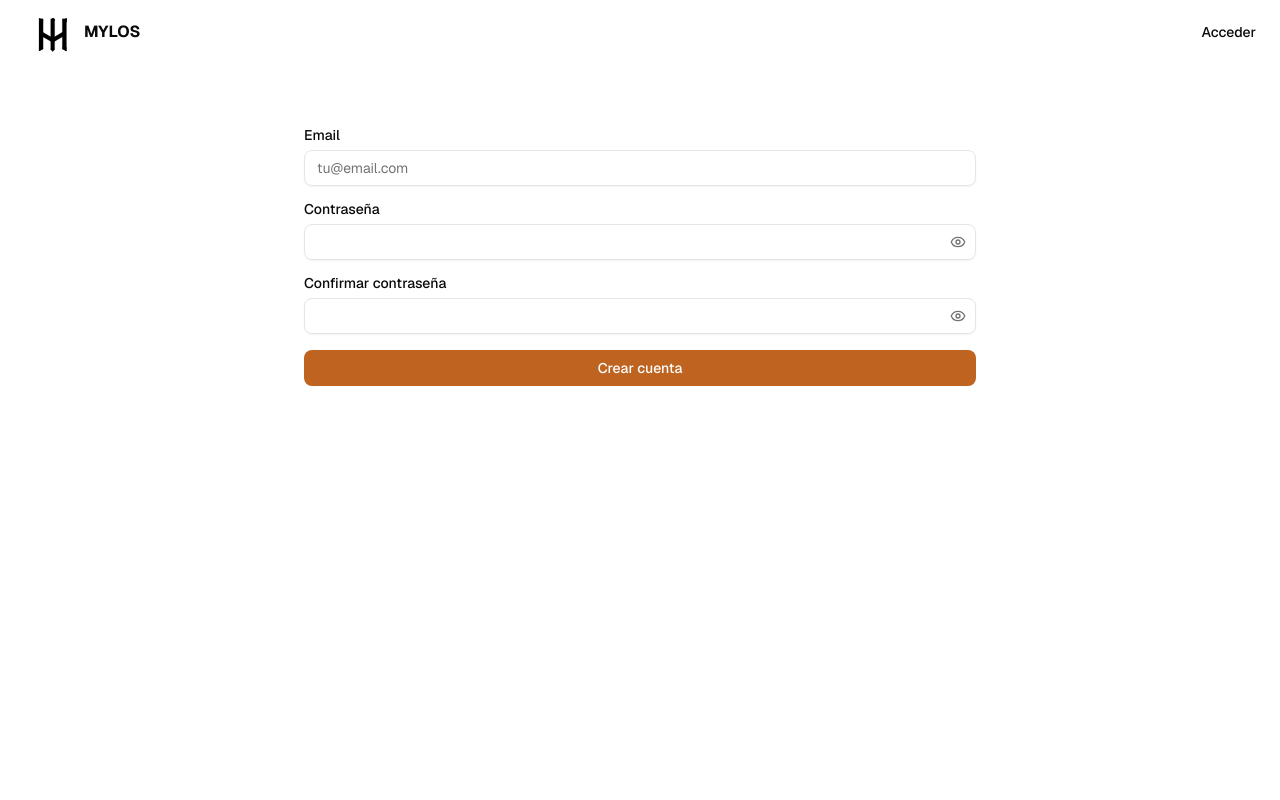
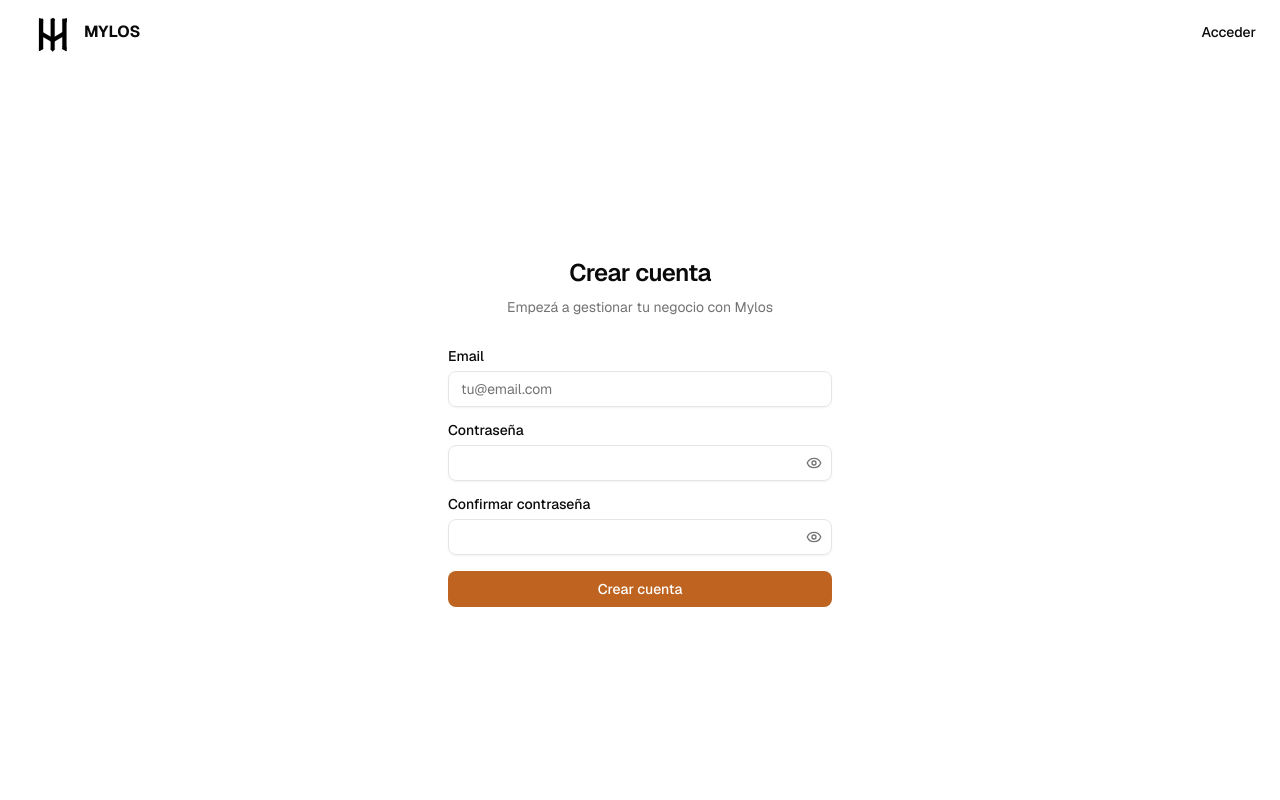
Before and after one commit to Tommydemian/mylos_landing, a Next.js app: page /register in a window 1280 px wide. Shown: the top 800 px of the page. Built offline with nearby package versions, Linux system fonts and the light colour scheme; no server answers.

Commit message:
register completed

```diff
--- a/src/app/register/page.tsx
+++ b/src/app/register/page.tsx
@@ -2,7 +2,7 @@ import { RegisterForm } from "@/components/register/register-form";
 
 export async function Register() {
 	return (
-		<section className="min-h-screen">
+		<section className="min-h-svh flex items-center justify-center px-4">
 			<RegisterForm />
 		</section>
 	);
--- a/src/components/register/register-form.tsx
+++ b/src/components/register/register-form.tsx
@@ -1,7 +1,9 @@
 "use client";
 
-import { useActionState, useState } from "react";
+import { useActionState, useState, useEffect } from "react";
+import { useRouter } from "next/navigation";
 import { Eye, EyeOff, Loader2 } from "lucide-react";
+import { toast } from "sonner";
 import { Input } from "@/components/ui/input";
 import { Button } from "@/components/ui/button";
 import { Label } from "@/components/ui/label";
@@ -16,24 +18,33 @@ export function RegisterForm() {
 	const [state, action, pending] = useActionState(registerAction, initialState);
 	const [showPassword, setShowPassword] = useState(false);
 	const [showConfirm, setShowConfirm] = useState(false);
+	const router = useRouter();
 
+	useEffect(() => {
 		if (state.success) {
+			toast.success("¡Cuenta creada!", {
+				description: "Ya podés iniciar sesión.",
+			});
+			router.push("/https://mylos-tau.vercel.app/login");
+		}
+	}, [state.success, router]);
+
 	return (
+		<div className="w-full max-w-sm space-y-8 -mt-16">
+			{/* Header */}
 			<div className="text-center space-y-2">
-				<p className="text-lg font-medium">¡Cuenta creada!</p>
+				<h1 className="text-2xl font-semibold tracking-tight">Crear cuenta</h1>
 				<p className="text-sm text-muted-foreground">
-					Ya podés iniciar sesión en la app.
+					Empezá a gestionar tu negocio con Mylos
 				</p>
 			</div>
-		);
-	}
 
-	return (
-		<form action={action} className="space-y-4 max-w-2xl mx-auto mt-16">
+			{/* Form */}
+			<form action={action} className="space-y-4">
 				{state.errors?.server && (
-				<p className="text-sm text-destructive text-center">
+					<div className="rounded-lg bg-destructive/10 px-4 py-3 text-sm text-destructive">
 						{state.errors.server}
-				</p>
+					</div>
 				)}
 
 				<div className="space-y-2">
@@ -118,5 +129,6 @@ export function RegisterForm() {
 					Crear cuenta
 				</Button>
 			</form>
+		</div>
 	);
 }
```
Lines whose indentation alone changed are shown as unchanged.
